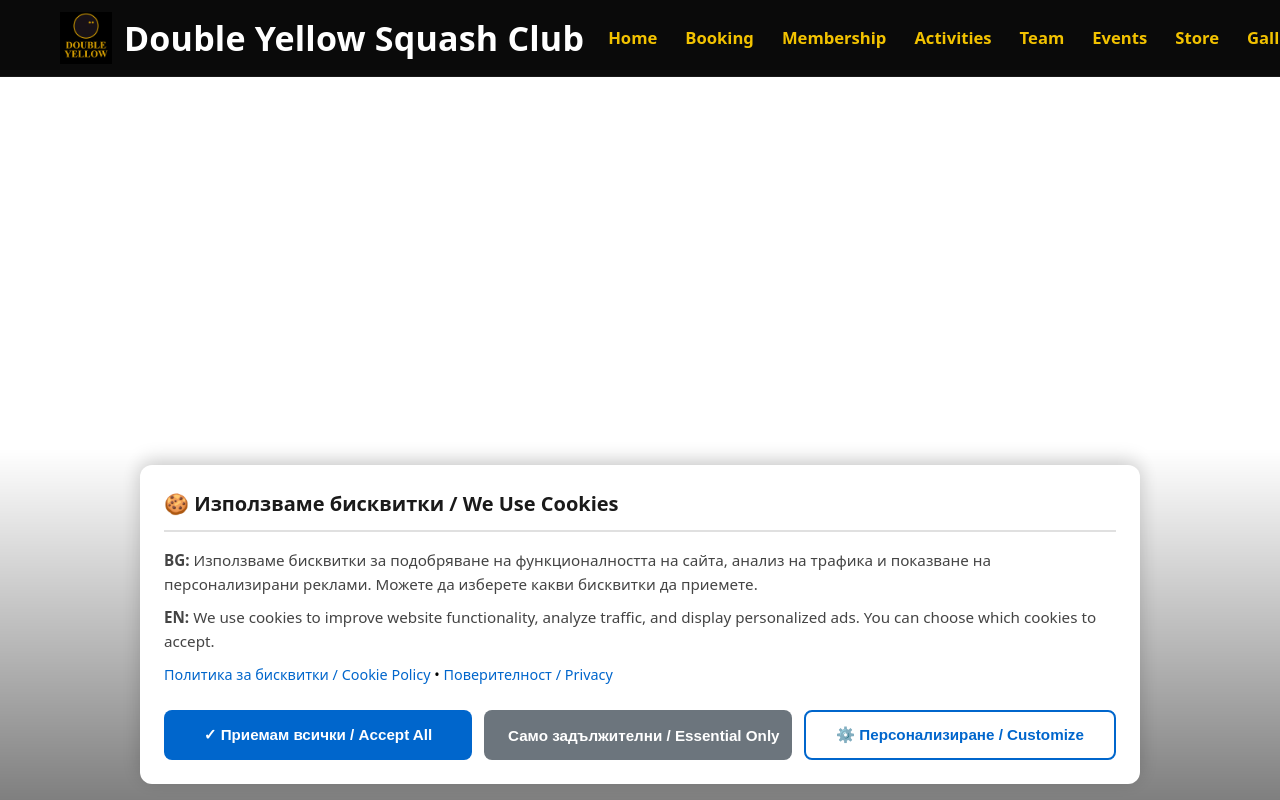
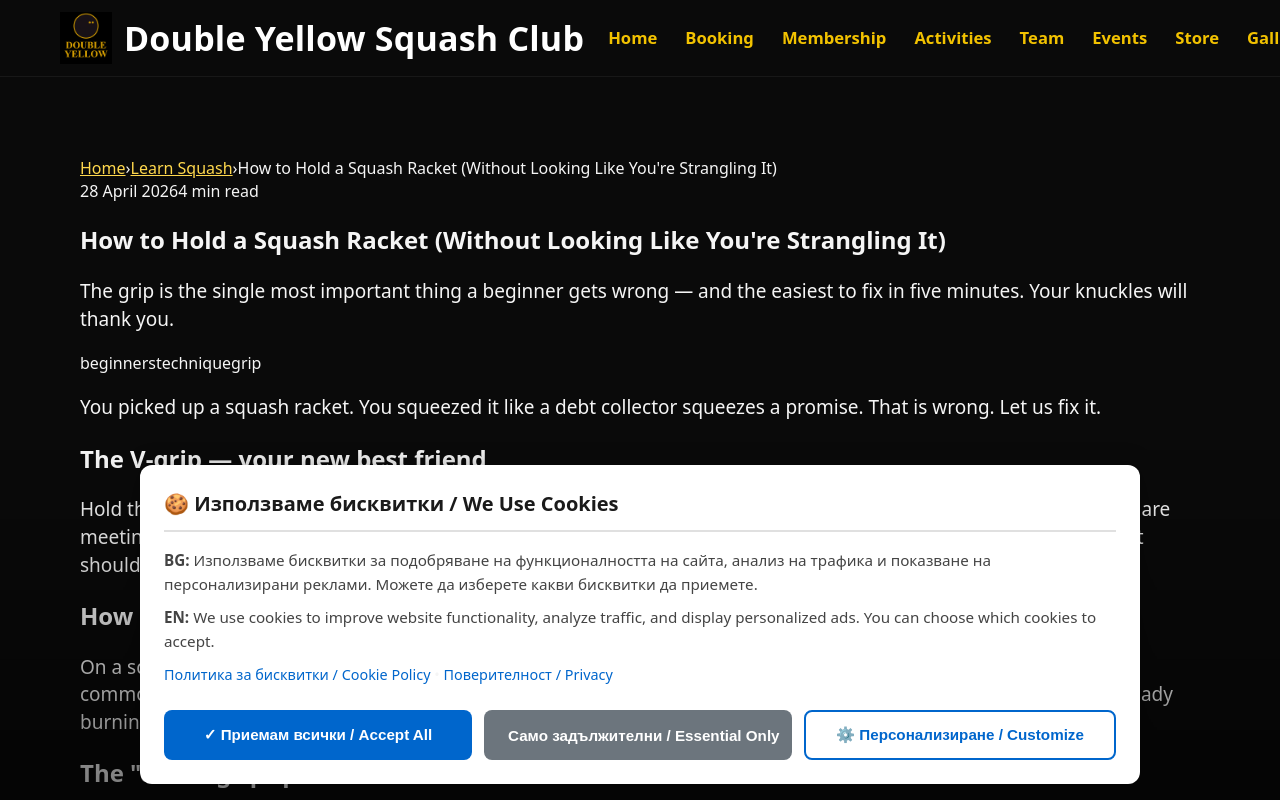
Before and after one commit to jakubkristl/double-yellow-website, a Next.js app: page /learn/how-to-hold-a-squash-racket in a window 1280 px wide. Before the commit this address had no page. Shown: the top 800 px of the page. Built offline with nearby package versions, Linux system fonts and the light colour scheme.

Commit message:
auto: 2026-05-05 13:50:22

```diff
--- /dev/null
+++ b/app/learn/[slug]/page.tsx
@@ -0,0 +1,121 @@
+import type { Metadata } from "next";
+import { notFound } from "next/navigation";
+import Link from "next/link";
+import { createPageMetadata } from "@/lib/seo";
+import { articles, getArticleBySlug } from "@/lib/articles";
+
+type Props = { params: Promise<{ slug: string }> };
+
+export async function generateStaticParams() {
+  return articles.map((a) => ({ slug: a.slug }));
+}
+
+export async function generateMetadata({ params }: Props): Promise<Metadata> {
+  const { slug } = await params;
+  const article = getArticleBySlug(slug);
+  if (!article) return {};
+  return createPageMetadata({
+    path: `/learn/${article.slug}`,
+    title: `${article.title} — Double Yellow`,
+    description: article.excerpt,
+  });
+}
+
+export default async function ArticlePage({ params }: Props) {
+  const { slug } = await params;
+  const article = getArticleBySlug(slug);
+  if (!article) notFound();
+
+  const others = articles
+    .filter((a) => a.slug !== article.slug)
+    .sort((a, b) => b.date.localeCompare(a.date))
+    .slice(0, 3);
+
+  return (
+    <main className="article-page container">
+      <nav className="breadcrumb-nav" aria-label="Breadcrumb">
+        <Link href="/" className="breadcrumb-link">Home</Link>
+        <span className="breadcrumb-sep">›</span>
+        <Link href="/learn" className="breadcrumb-link">Learn Squash</Link>
+        <span className="breadcrumb-sep">›</span>
+        <span className="breadcrumb-current">{article.title}</span>
+      </nav>
+
+      <article className="article-body">
+        <header className="article-header">
+          <div className="article-meta">
+            <time dateTime={article.date} className="article-date">
+              {new Date(article.date).toLocaleDateString("en-GB", {
+                day: "numeric",
+                month: "long",
+                year: "numeric",
+              })}
+            </time>
+            <span className="article-read">{article.readingMinutes} min read</span>
+          </div>
+          <h1 className="article-page-title">{article.title}</h1>
+          <p className="article-page-excerpt">{article.excerpt}</p>
+          <div className="article-tags">
+            {article.tags.map((tag) => (
+              <span key={tag} className="article-tag">{tag}</span>
+            ))}
+          </div>
+        </header>
+
+        <div
+          className="article-content"
+          dangerouslySetInnerHTML={{ __html: article.content }}
+        />
+
+        <aside className="article-cta card">
+          <p className="beginner-kicker">Put it into practice</p>
+          <h2 className="h2">First lesson free. Trainer and equipment included.</h2>
+          <div className="cta-buttons">
+            <a
+              href="https://sport.bookinggood.net/bg/embed/facility/44/72"
+              target="_blank"
+              rel="noopener noreferrer"
+              className="btn btn-primary"
+            >
+              Book Free First Lesson
+            </a>
+            <a
+              href="https://wa.me/359896754014?text=Hi%20Double%20Yellow!%20I%20read%20your%20beginner%20tips%20and%20want%20to%20try%20squash."
+              target="_blank"
+              rel="noopener noreferrer"
+              className="btn btn-secondary"
+            >
+              Ask on WhatsApp
+            </a>
+          </div>
+        </aside>
+      </article>
+
+      {others.length > 0 && (
+        <section className="article-more">
+          <h2 className="article-more-title">More beginner guides</h2>
+          <div className="article-grid article-grid--compact">
+            {others.map((a) => (
+              <Link key={a.slug} href={`/learn/${a.slug}`} className="article-card">
+                <div className="article-card-body">
+                  <div className="article-meta">
+                    <time dateTime={a.date} className="article-date">
+                      {new Date(a.date).toLocaleDateString("en-GB", {
+                        day: "numeric",
+                        month: "long",
+                        year: "numeric",
+                      })}
+                    </time>
+                    <span className="article-read">{a.readingMinutes} min read</span>
+                  </div>
+                  <h3 className="article-title">{a.title}</h3>
+                  <p className="article-excerpt">{a.excerpt}</p>
+                </div>
+              </Link>
+            ))}
+          </div>
+        </section>
+      )}
+    </main>
+  );
+}
```
